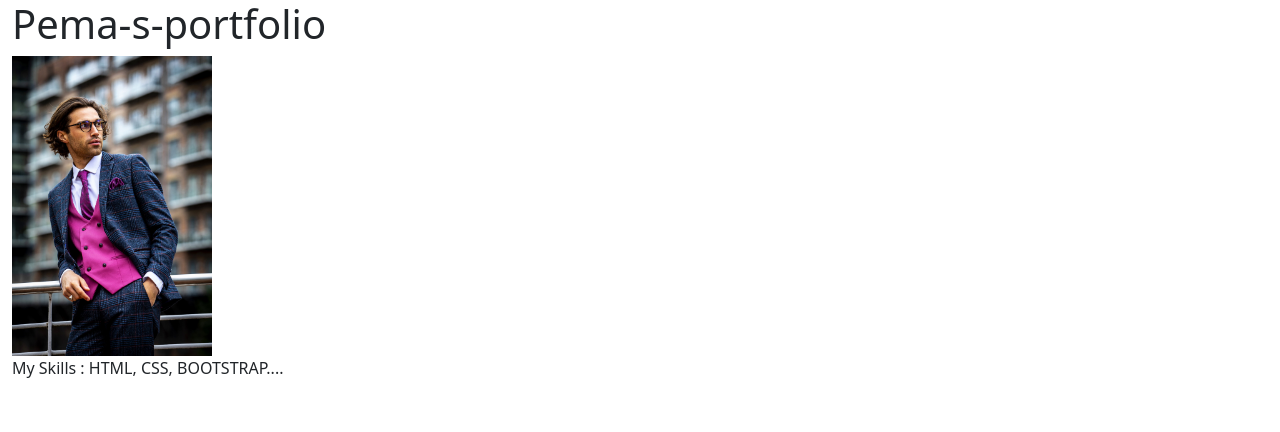
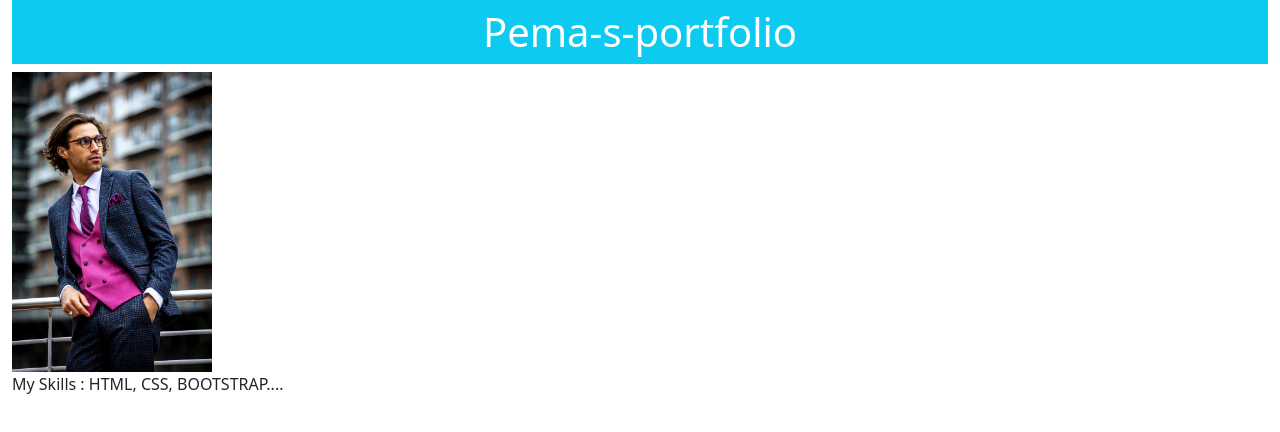
Before and after one commit to daz-10-d/Pema-s-portfoilo, a website: page index.html in a window 1280 px wide. Drawn offline with nearby package versions, Linux system fonts and the light colour scheme.

Commit message:
v4
indexhtmup

```diff
--- a/index.html
+++ b/index.html
@@ -9,7 +9,7 @@
 <script src="https://cdn.jsdelivr.net/npm/bootstrap@5.3.3/dist/js/bootstrap.bundle.min.js" integrity="sha384-YvpcrYf0tY3lHB60NNkmXc5s9fDVZLESaAA55NDzOxhy9GkcIdslK1eN7N6jIeHz" crossorigin="anonymous"></script>
 </head>
 <body class="container-fluid">
-    <h1>Pema-s-portfolio</h1>
+    <h1 class="bg-info text-white text-center p-2">Pema-s-portfolio</h1>
     <img src="public/images/men-fashion.jpg" width="200" height="300">
     <p>My Skills : HTML, CSS, BOOTSTRAP....</p>
 </body>
```
